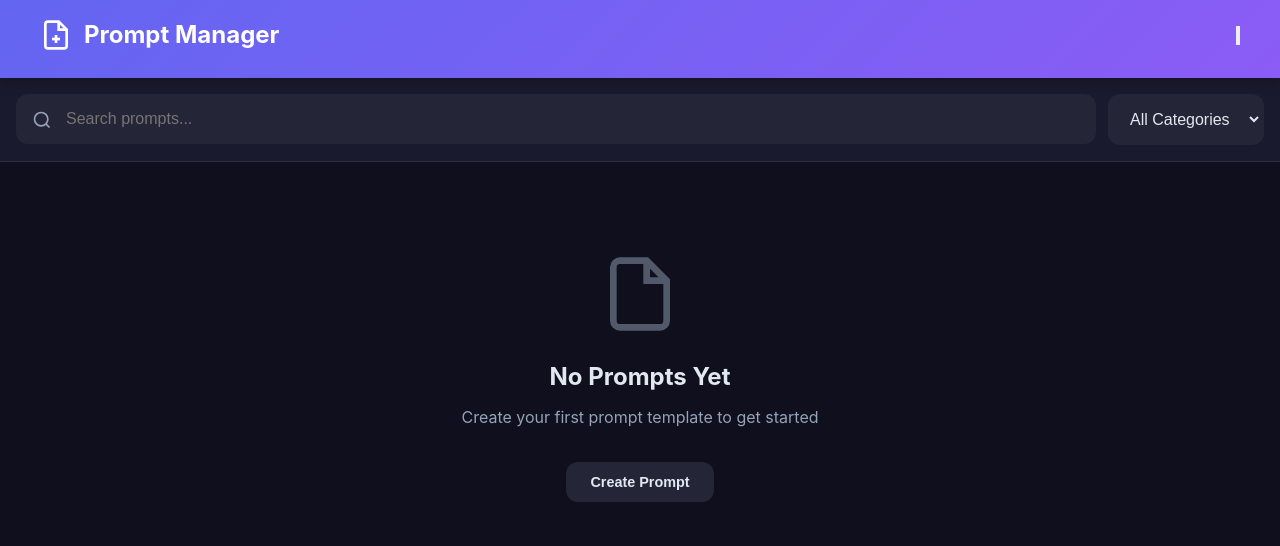
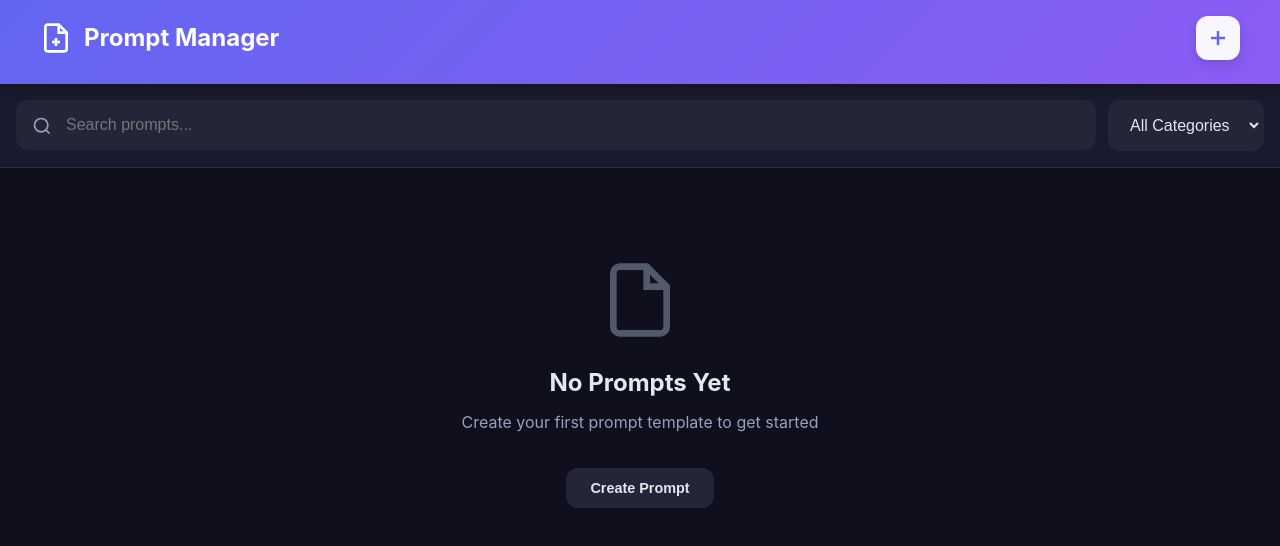
Before and after one commit to IMAIJIN/Prompt-Manager, a plain HTML site: page index.html in a window 1280 px wide. Drawn offline with Linux system fonts and the light colour scheme.

Commit message:
Update styles.css

```diff
--- a/styles.css
+++ b/styles.css
@@ -320,6 +320,34 @@ body {
     padding: 0.75rem 1.5rem;
 }
 
+.btn-header-add {
+    background: rgba(255, 255, 255, 0.95);
+    color: var(--primary);
+    padding: 0.625rem;
+    width: 44px;
+    height: 44px;
+    border: none;
+    border-radius: 12px;
+    font-weight: 600;
+    cursor: pointer;
+    transition: var(--transition);
+    display: inline-flex;
+    align-items: center;
+    justify-content: center;
+    box-shadow: 0 4px 12px rgba(0, 0, 0, 0.15);
+}
+
+.btn-header-add svg {
+    width: 24px;
+    height: 24px;
+}
+
+.btn-header-add:active {
+    background: white;
+    transform: scale(0.94);
+    box-shadow: 0 2px 8px rgba(0, 0, 0, 0.2);
+}
+
 .btn-primary:active {
     background: var(--primary-dark);
     transform: scale(0.96);
```
